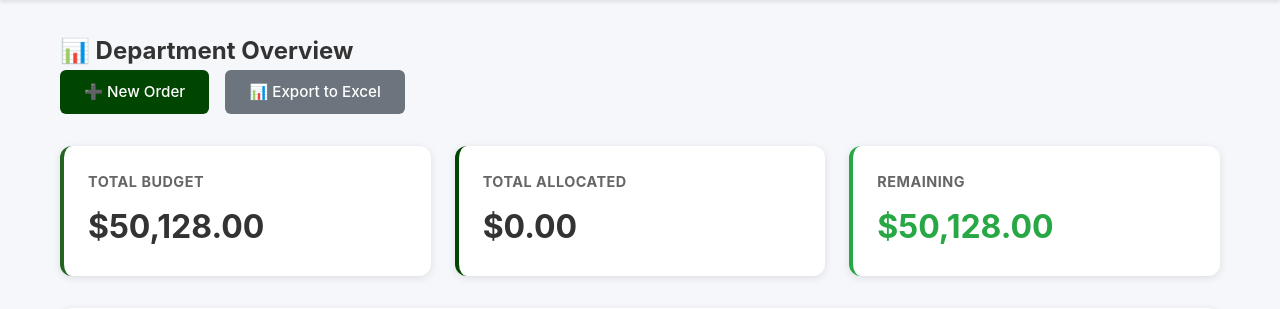
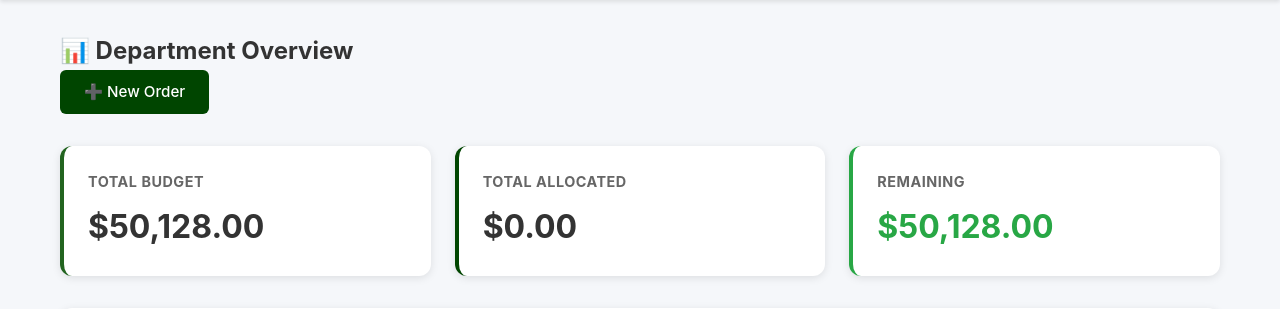
Before and after one commit to jgsb2001/vapa-order-system, a Flask app: page /dashboard in a window 1280 px wide. Shown: the part 125-434 px from the top of the page. Run offline with Flask 3, Linux system fonts and the light colour scheme; the visitor is signed in with stand-in values (Sample User, id 1); data comes from the database, SQL or seed files in the repository; data that the repository does not hold is empty.

Commit message:
Update admin_dashboard.html

```diff
--- a/templates/admin_dashboard.html
+++ b/templates/admin_dashboard.html
@@ -7,7 +7,6 @@
 
 <div class="button-group" style="margin-bottom: 2rem;">
     <a href="{{ url_for('new_order') }}" class="btn btn-primary">&#10133; New Order</a>
-    <a href="{{ url_for('export_orders') }}" class="btn btn-secondary">&#128202; Export to Excel</a>
 </div>
 
 <div class="dashboard-cards">
```
